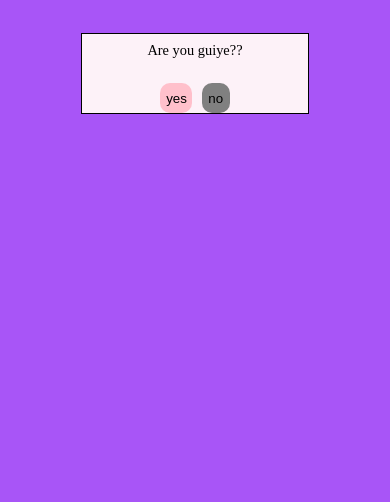
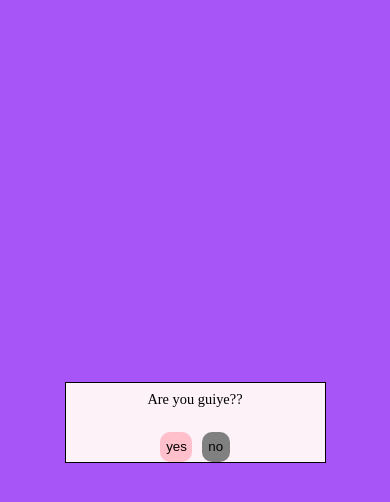
Before and after one commit to dshitty/Fun, a plain HTML site: page index.html in a window 390 px wide. Drawn offline with Linux system fonts and the light colour scheme.

Commit message:
Update styles.css

```diff
--- a/styles.css
+++ b/styles.css
@@ -1,10 +1,17 @@
+html, body {
+  height: 100%;
+  margin: 0;
+  padding: 0;
+}
+
 body {
-  padding: 25px;
   display: flex;
   justify-content: center;
   align-items: center;
+  flex-direction: column;
   background-color: #a855f7;
-  flex-direction: column;
+  padding: 25px;
+  box-sizing: border-box;
 }
 
 .container {
@@ -19,14 +26,14 @@
 }
 
 .qn {
-  margin: 1rem 0; /* top-bottom margin relative */
+  margin: 1rem 0;
   text-align: center;
   font-weight: 200;
 }
 
 .btns {
   display: flex;
-  gap: 10px; /* space between buttons */
+  gap: 10px;
   justify-content: center;
   margin-top: 1rem;
 }
@@ -62,6 +69,9 @@
 
 /* Media query for mobile */
 @media (max-width: 480px) {
+  body {
+    padding: 10px;
+  }
   .container {
     width: 70%;
     height: auto;
```
